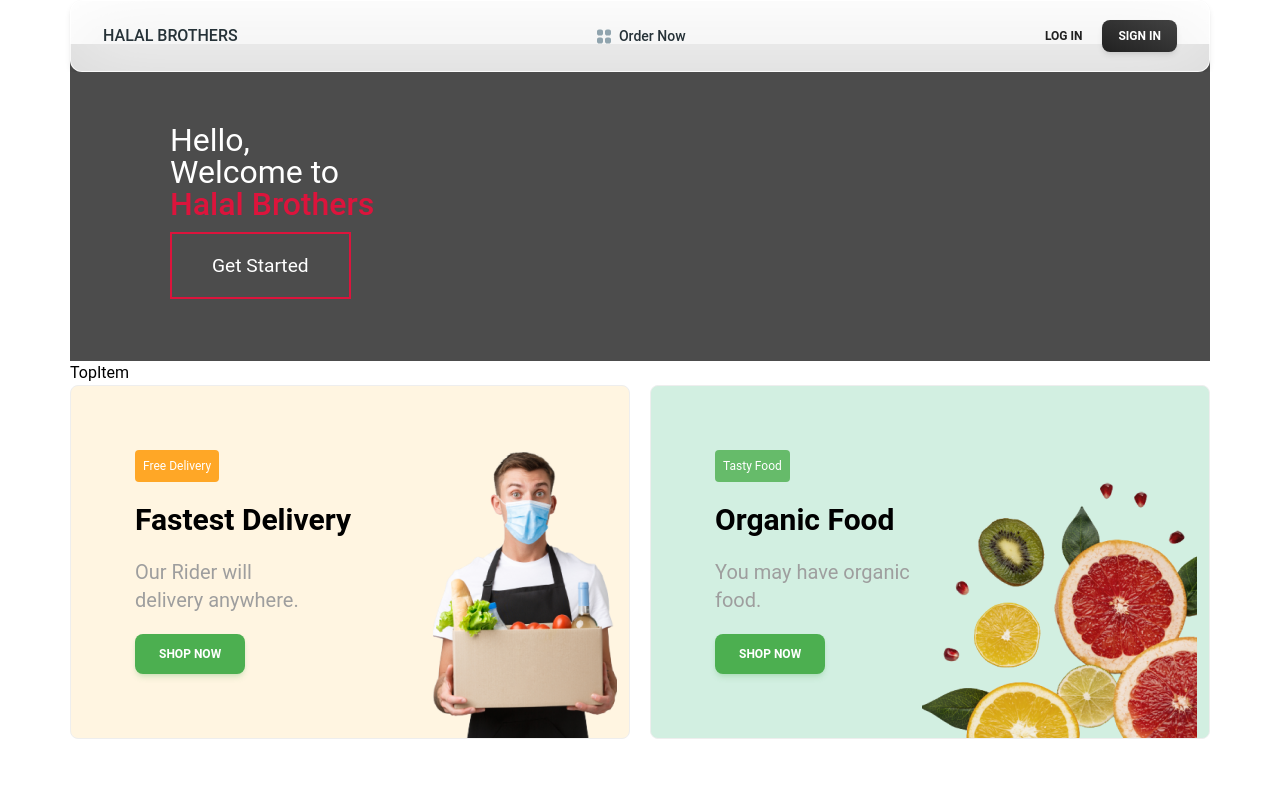
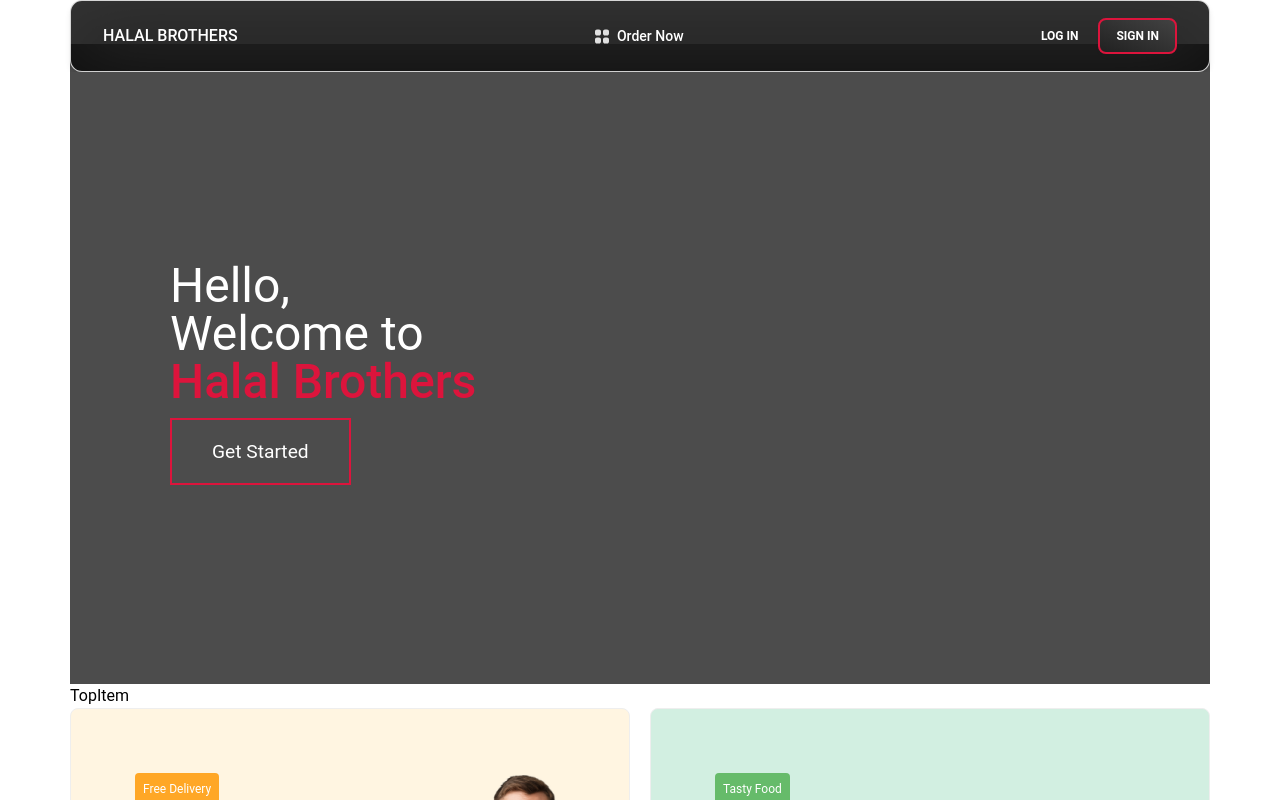
Before and after one commit to ezecon/Halal-Brother-MERN, a React (Vite) app in the folder Frontend/: page / in a window 1280 px wide. Shown: the top 800 px of the page. Built offline with nearby package versions, Linux system fonts and the light colour scheme.

Commit message:
first commit

```diff
--- a/Frontend/src/Componants/HeroSection/HeroSection.jsx
+++ b/Frontend/src/Componants/HeroSection/HeroSection.jsx
@@ -1,7 +1,7 @@
 export default function HeroSection() {
   return (
     <div>
-      <section id="hero" className="p-10 md:p-20">
+      <section id="hero" className="min-h-[80vh] p-20 md:p-20 flex items-center">
         <div className="hero container mx-auto">
           <div className="text-left">
             <h1 className="text-4xl sm:text-5xl md:text-6xl lg:text-7xl">Hello, <span></span></h1>
--- a/Frontend/src/Componants/Layout/Main/NavMenu.jsx
+++ b/Frontend/src/Componants/Layout/Main/NavMenu.jsx
@@ -10,6 +10,7 @@ import { Link } from "react-router-dom";
 
 export function NavMenu() {
   const [openNav, setOpenNav] = React.useState(false);
+  const [darkMode, setDarkMode] = React.useState(true); // Default to dark mode
 
   React.useEffect(() => {
     window.addEventListener(
@@ -18,14 +19,21 @@ export function NavMenu() {
     );
   }, []);
 
+  React.useEffect(() => {
+    if (darkMode) {
+      document.documentElement.classList.add('dark');
+    } else {
+      document.documentElement.classList.remove('dark');
+    }
+  }, [darkMode]);
+
   const navList = (
     <ul className="mt-2 mb-4 flex flex-col gap-2 lg:mb-0 lg:mt-0 lg:flex-row lg:items-center lg:gap-6">
-
       <Typography
         as="li"
         variant="small"
         color="blue-gray"
-        className="flex items-center gap-x-2 p-1 font-medium"
+        className="flex items-center gap-x-2 p-1 font-medium text-white"
       >
         <svg
           width="14"
@@ -36,20 +44,19 @@ export function NavMenu() {
         >
           <path
             d="M2 0.5C1.46957 0.5 0.960859 0.710714 0.585786 1.08579C0.210714 1.46086 0 1.96957 0 2.5V4.5C0 5.03043 0.210714 5.53914 0.585786 5.91421C0.960859 6.28929 1.46957 6.5 2 6.5H4C4.53043 6.5 5.03914 6.28929 5.41421 5.91421C5.78929 5.53914 6 5.03043 6 4.5V2.5C6 1.96957 5.78929 1.46086 5.41421 1.08579C5.03914 0.710714 4.53043 0.5 4 0.5H2ZM2 8.5C1.46957 8.5 0.960859 8.71071 0.585786 9.08579C0.210714 9.46086 0 9.96957 0 10.5V12.5C0 13.0304 0.210714 13.5391 0.585786 13.9142C0.960859 14.2893 1.46957 14.5 2 14.5H4C4.53043 14.5 5.03914 14.2893 5.41421 13.9142C5.78929 13.5391 6 13.0304 6 12.5V10.5C6 9.96957 5.78929 9.46086 5.41421 9.08579C5.03914 8.71071 4.53043 8.5 4 8.5H2ZM8 2.5C8 1.96957 8.21071 1.46086 8.58579 1.08579C8.96086 0.710714 9.46957 0.5 10 0.5H12C12.5304 0.5 13.0391 0.710714 13.4142 1.08579C13.7893 1.46086 14 1.96957 14 2.5V4.5C14 5.03043 13.7893 5.53914 13.4142 5.91421C13.0391 6.28929 12.5304 6.5 12 6.5H10C9.46957 6.5 8.96086 6.28929 8.58579 5.91421C8.21071 5.53914 8 5.03043 8 4.5V2.5ZM8 10.5C8 9.96957 8.21071 9.46086 8.58579 9.08579C8.96086 8.71071 9.46957 8.5 10 8.5H12C12.5304 8.5 13.0391 8.71071 13.4142 9.08579C13.7893 9.46086 14 9.96957 14 10.5V12.5C14 13.0304 13.7893 13.5391 13.4142 13.9142C13.0391 14.2893 12.5304 14.5 12 14.5H10C9.46957 14.5 8.96086 14.2893 8.58579 13.9142C8.21071 13.5391 8 13.0304 8 12.5V10.5Z"
-            fill="#90A4AE"
+            fill="#E0E0E0"
           />
         </svg>
         <a href="/products" className="flex items-center">
           Order Now
         </a>
       </Typography>
-
     </ul>
   );
 
   return (
-    <Navbar className="mx-auto max-w-screen-xl px-4 py-2 lg:px-8 lg:py-4">
-      <div className="container mx-auto flex items-center justify-between text-blue-gray-900">
+    <Navbar className="mx-auto max-w-screen-xl px-4 py-2 lg:px-8 lg:py-4 bg-black text-white">
+      <div className="container mx-auto flex items-center justify-between">
         <Typography
           as="a"
           href="#"
@@ -60,16 +67,12 @@ export function NavMenu() {
         <div className="hidden lg:block">{navList}</div>
         <div className="flex items-center gap-x-1">
           <Link to="/login">
-          <Button variant="text" size="sm" className="hidden lg:inline-block">
+            <Button variant="text" size="sm" className="hidden lg:inline-block text-white">
               <span>Log In</span>
             </Button>
           </Link>
           <Link to="/register">
-          <Button
-            variant="gradient"
-            size="sm"
-            className="hidden lg:inline-block"
-          >
+            <Button variant="gradient" size="sm" className="hidden lg:inline-block check-button">
               <span>Sign in</span>
             </Button>
           </Link>
@@ -117,12 +120,12 @@ export function NavMenu() {
           {navList}
           <div className="flex items-center gap-x-1">
             <Link to="/login">
-           <Button fullWidth variant="text" size="sm" className="">
+              <Button fullWidth variant="text" size="sm" className="text-white">
                 <span>Log In</span>
               </Button>
             </Link>
             <Link to="/register">
-           <Button fullWidth variant="text" size="sm" className="">
+              <Button fullWidth variant="text" size="sm" className="text-white">
                 <span>Sign In</span>
               </Button>
             </Link>
--- a/Frontend/src/Componants/Offer/Offer.jsx
+++ b/Frontend/src/Componants/Offer/Offer.jsx
@@ -5,15 +5,15 @@ import { Link } from "react-router-dom";
 
 export default function Offer() {
   return (
-    <div className="flex gap-5">
-      <div className="border p-16 w-full relative bg-[#FFF5E1] rounded-lg">
-        <div className="relative z-10 space-y-5">
+    <div className="grid grid-cols-1 gap-5 md:grid-cols-2">
+      <div className="border p-8 md:p-16 w-full relative bg-[#FFF5E1] rounded-lg">
+        <div className="relative z-10 space-y-3 md:space-y-5">
           <div className="p-2 rounded bg-orange-400 inline-block text-white text-xs">
             Free Delivery
           </div>
-          <div className="text-3xl font-semibold">Fastest Delivery</div>
-          <div className="text-xl text-gray-500">
-           Our Rider will <br /> delivery anywhere.
+          <div className="text-2xl md:text-3xl font-semibold">Fastest Delivery</div>
+          <div className="text-lg md:text-xl text-gray-500">
+            Our Rider will <br /> deliver anywhere.
           </div>
           <div>
             <Link to="/products">
@@ -22,17 +22,17 @@ export default function Offer() {
           </div>
         </div>
         <div className="absolute bottom-0 right-3 z-0">
-          <img src={offerImage1} alt="OfferImage1" />
+          <img className="w-32 md:w-auto" src={offerImage1} alt="OfferImage1" />
         </div>
       </div>
 
-      <div className="border p-16 w-full relative bg-[#D2EFE1] rounded-lg">
-        <div className="relative z-10 space-y-5">
+      <div className="border p-8 md:p-16 w-full relative bg-[#D2EFE1] rounded-lg">
+        <div className="relative z-10 space-y-3 md:space-y-5">
           <div className="p-2 rounded bg-green-400 inline-block text-white text-xs">
             Tasty Food
           </div>
-          <div className="text-3xl font-semibold">Organic Food</div>
-          <div className="text-xl text-gray-500">
+          <div className="text-2xl md:text-3xl font-semibold">Organic Food</div>
+          <div className="text-lg md:text-xl text-gray-500">
             You may have organic <br /> food.
           </div>
           <div>
@@ -42,7 +42,7 @@ export default function Offer() {
           </div>
         </div>
         <div className="absolute bottom-0 right-3 z-0">
-          <img src={offerImage2} alt="OfferImage2" />
+          <img className="w-32 md:w-auto" src={offerImage2} alt="OfferImage2" />
         </div>
       </div>
     </div>
--- a/Frontend/src/Componants/Routes/Routes.jsx
+++ b/Frontend/src/Componants/Routes/Routes.jsx
@@ -1,8 +1,8 @@
 import { createBrowserRouter } from "react-router-dom";
 import Main from "../Layout/Main/Main";
 import Home from "../../Pages/Home/Home";
+import Signup from "../../Pages/Signup/Signup";
 import { Login } from "../../Pages/Login/Login";
-import Signup from "../../Pages/Signup/Signup";
 
 
 const router = createBrowserRouter([
--- a/Frontend/src/index.css
+++ b/Frontend/src/index.css
@@ -10,6 +10,14 @@ a {
 	border: 2px crimson solid;
 	text-align: left;
 	font-size: larger;
+  }
+  .get-button:hover {
+	background-color: crimson;
+	border-color: crimson;
+  }
+  .check-button {
+	background-color: transparent;
+	border: 2px crimson solid;
   }
   .get-button:hover {
 	background-color: crimson;
@@ -41,7 +49,7 @@ a {
   #hero h1 {
 	display: block;
 	width: fit-content;
-	font-size: 2rem; /* Default font size for small screens */
+	font-size: 3rem; /* Default font size for small screens */
 	position: relative;
 	color: transparent;
 	animation: text_reveal 0.5s ease forwards;
```
Lines whose indentation alone changed are shown as unchanged.
